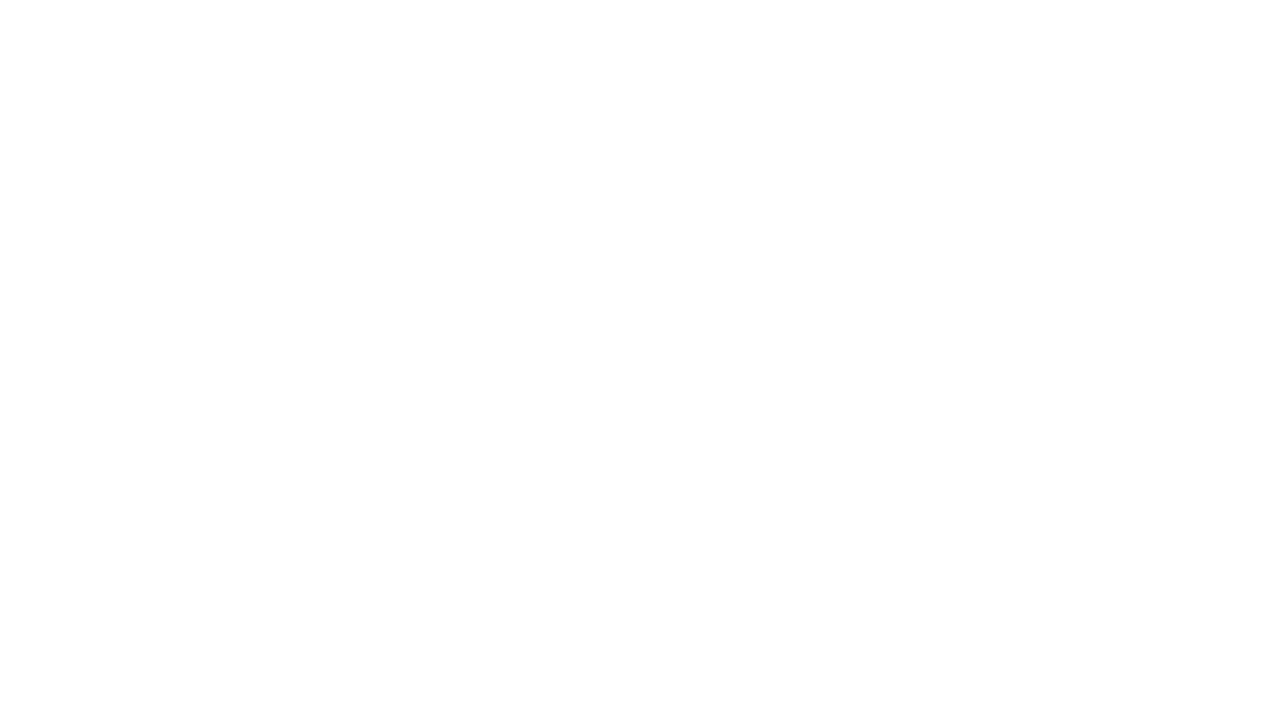
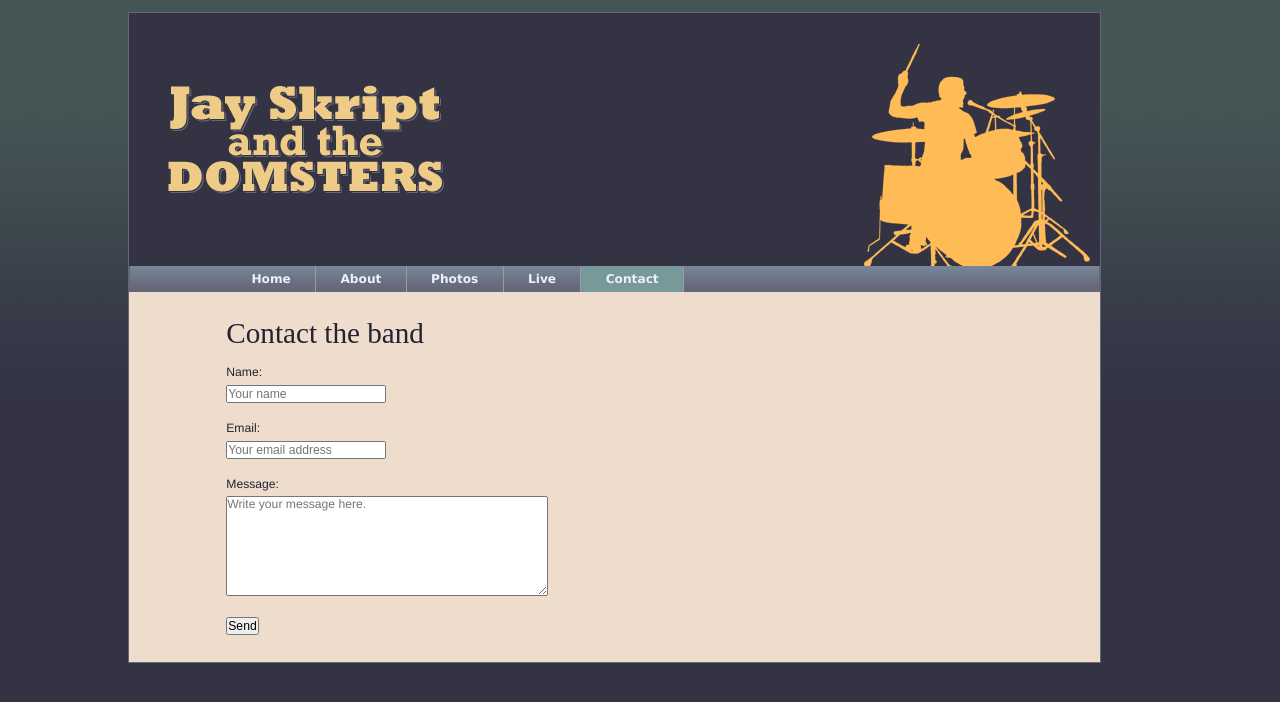
Before and after one commit to Nano1008/Information-about-Jay-Skript-and-the-Domsters-, a plain HTML site: page contact.html in a window 1280 px wide. Drawn offline with Linux system fonts and the light colour scheme.

Commit message:
补充contact界面

```diff
--- a/contact.html
+++ b/contact.html
@@ -0,0 +1,48 @@
+<!DOCTYPE html>
+<html lang="en">
+
+<head>
+    <meta charset="utf-8" />
+    <title>Jay Skript and the Domsters</title>
+    <script src="scripts/modernizr-custom.js"></script>
+    <link rel="stylesheet" href="styles/basic.css" media="screen" />
+</head>
+
+<body>
+    <header>
+        <img src="images/logo.gif" alt="Jay Skript and the Domesters" />
+        <nav>
+            <ul>
+                <li><a href="index.html">Home</a></li>
+                <li><a href="about.html">About</a></li>
+                <li><a href="photos.html">Photos</a></li>
+                <li><a href="live.html">Live</a></li>
+                <li><a href="contact.html">Contact</a></li>
+            </ul>
+        </nav>
+    </header>
+    <article>
+        <h1>Contact the band</h1>
+        <form method="post" action="submit.html">
+            <fieldset>
+                <p>
+                    <label for="name">Name:</label>
+                    <input type="text" id="name" name="name" placeholder="Your name" required="required" />
+                </p>
+                <p>
+                    <label for="email">Email:</label>
+                    <input type="email" id="email" name="email" placeholder="Your email address" required="required" />
+                </p>
+                <p>
+                    <label for="message">Message:</label>
+                    <textarea cols="45" rows="7" id="message" name="message" placeholder="Write your message here."
+                        required="required"></textarea>
+                </p>
+                <input type="submit" value="Send" />
+            </fieldset>
+        </form>
+    </article>
+    <script src="scripts/global.js"></script>
+</body>
+
+</html>
--- a/styles/layout.css
+++ b/styles/layout.css
@@ -127,3 +127,11 @@ dt {
 dd {
     float: left;
 }
+
+label {
+    display: block;
+}
+
+fieldset {
+    border: 0;
+}
```
Also changed, not shown: submit.html (+30 -0 lines).
